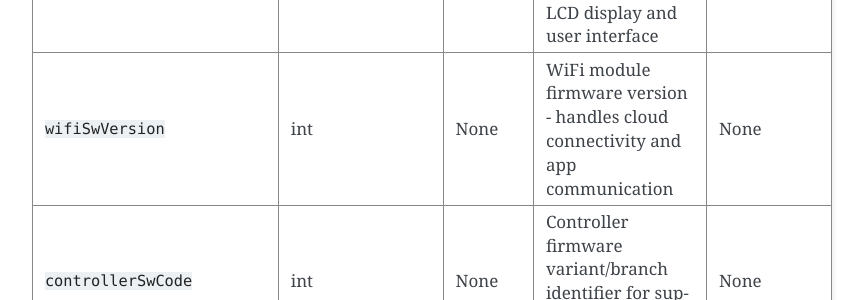
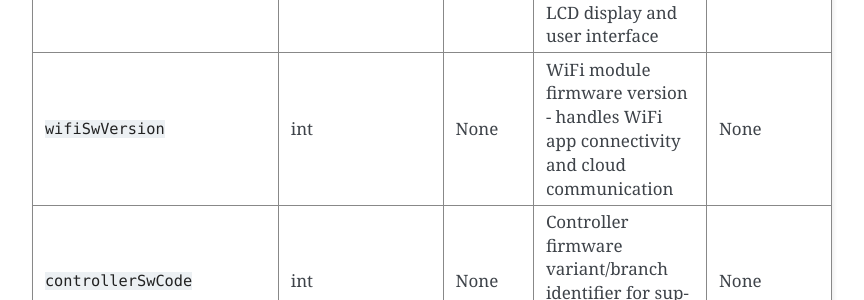
Before and after one commit to eman/nwp500-python, a Sphinx documentation site: the page built from docs/protocol/device_features.rst, in a window 1280 px wide and 900 px high, scrolled down 1024 px. Shown: the part 202-502 px from the top of the window, without its empty margins (338-1202 px from the left). Built offline with Sphinx 7.4.7, drawn with Linux system fonts in a browser that asks for light colours.

Commit message:
Update docs/protocol/device_features.rst
Co-authored-by: Copilot <175728472+Copilot@users.noreply.github.com>

```diff
--- a/docs/protocol/device_features.rst
+++ b/docs/protocol/device_features.rst
@@ -47,7 +47,7 @@ The DeviceFeature data contains comprehensive device capabilities, configuration
    * - ``wifiSwVersion``
      - int
      - None
-     - WiFi module firmware version - handles cloud connectivity and app communication
+     - WiFi module firmware version - handles WiFi app connectivity and cloud communication
      - None
    * - ``controllerSwCode``
      - int
```
